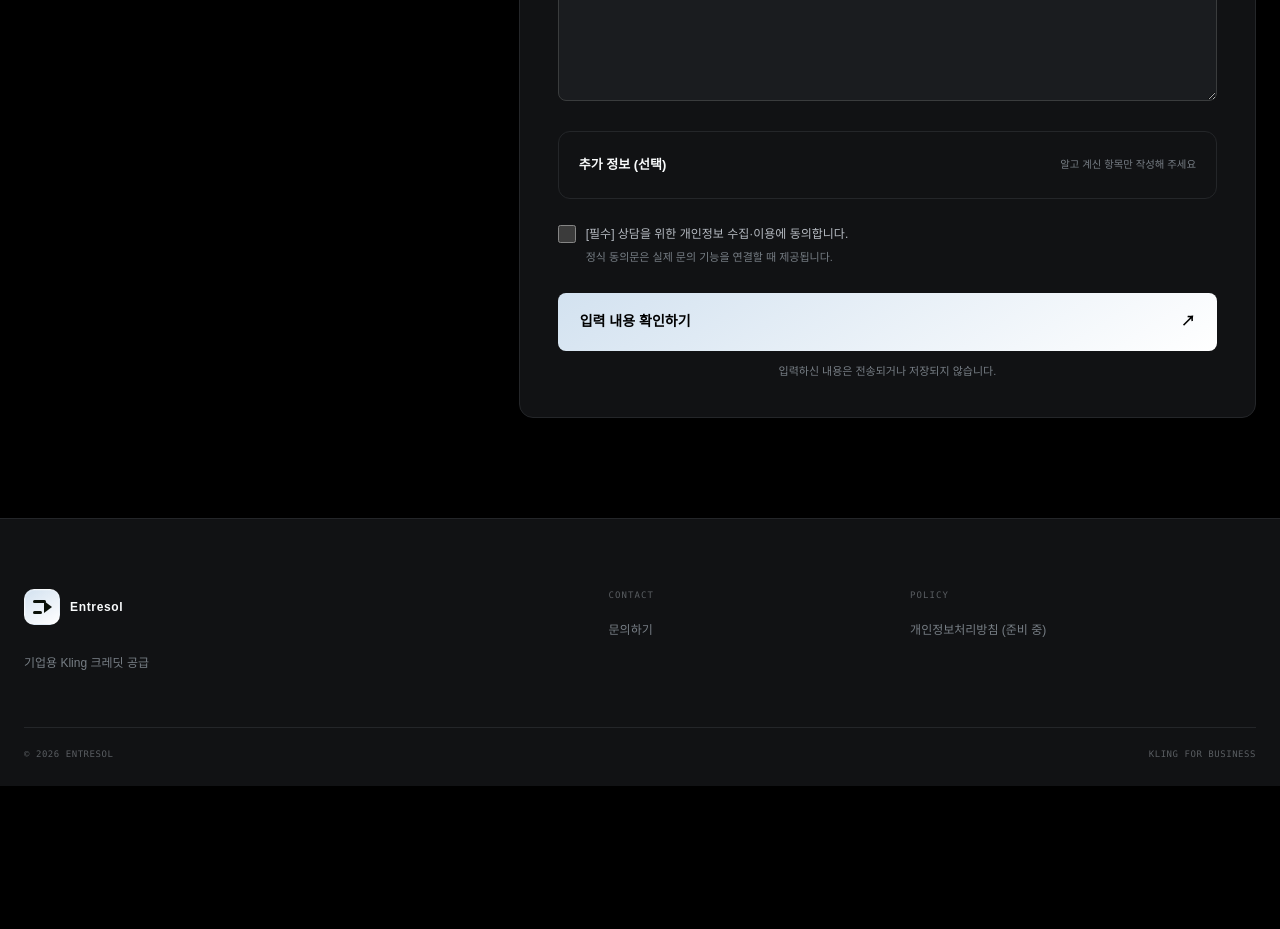
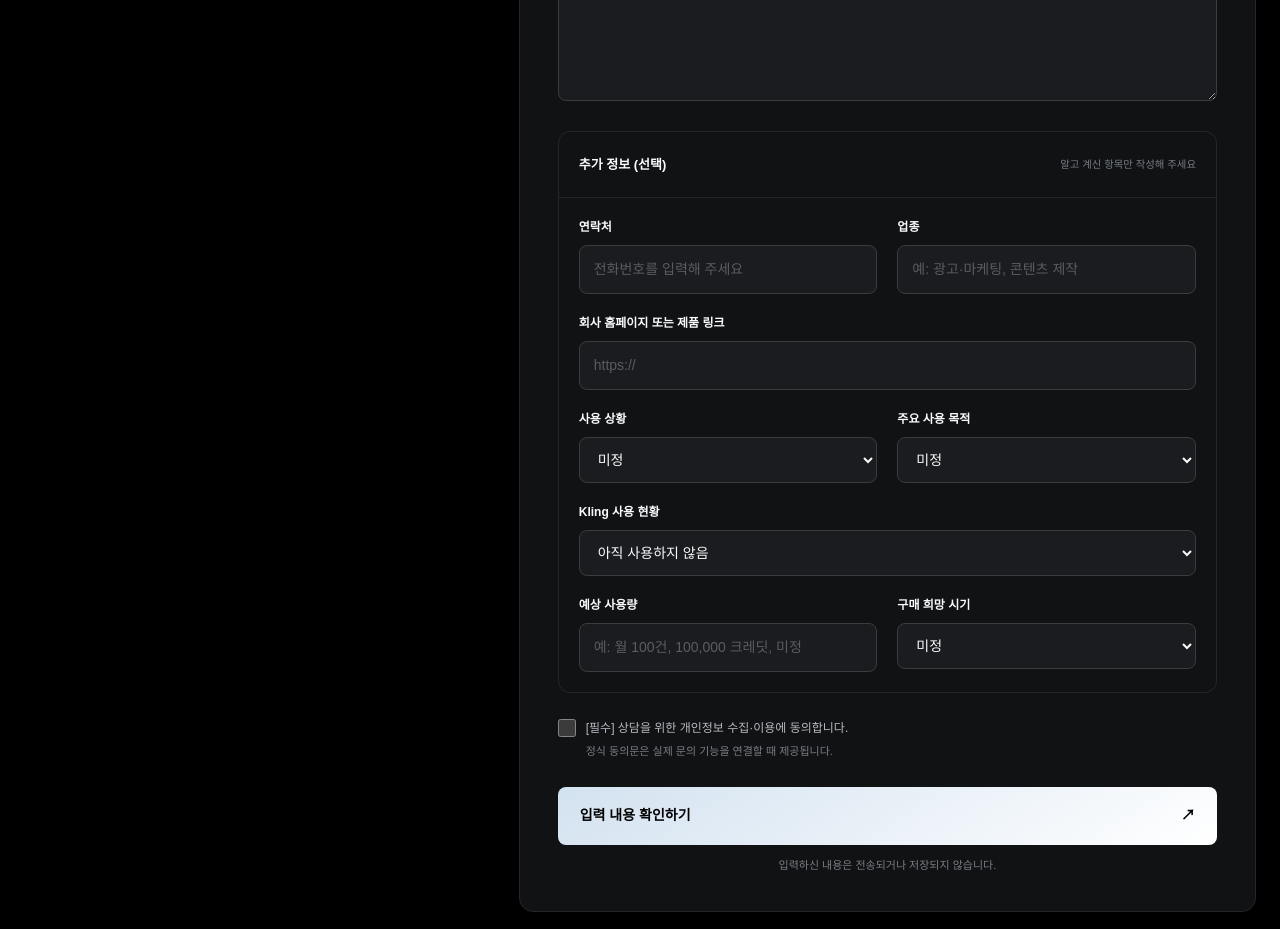
Before and after one commit to Username260104/KlingTest, a Next.js app: page /contact in a window 1280 px wide. Shown: the part 1000-1929 px from the top of the page. Before the commit the page ends 1786 px from the top, so only its background shows below. Built offline with nearby package versions, Linux system fonts and the light colour scheme.

Commit message:
feat: add validation and error handling to contact form fields

```diff
--- a/components/ContactForm.tsx
+++ b/components/ContactForm.tsx
@@ -101,15 +101,15 @@ export function ContactForm() {
         </div>
       </section>
 
-      <details className="optional-fields" open={hasPresetUsage || undefined}>
-        <summary>
+      <details className="optional-fields" open>
+        <summary onClick={(e) => e.preventDefault()} style={{ cursor: 'default' }}>
           <span>추가 정보 (선택)</span>
           <small>알고 계신 항목만 작성해 주세요</small>
         </summary>
         <div className="field-grid">
           <div className="field">
-            <label htmlFor="contactId">연락처 또는 WeChat ID</label>
-            <input id="contactId" name="contactId" placeholder="전화번호 또는 WeChat ID를 입력해 주세요" />
+            <label htmlFor="contactId">연락처</label>
+            <input id="contactId" name="contactId" placeholder="전화번호를 입력해 주세요" />
           </div>
           <div className="field">
             <label htmlFor="industry">업종</label>
```
